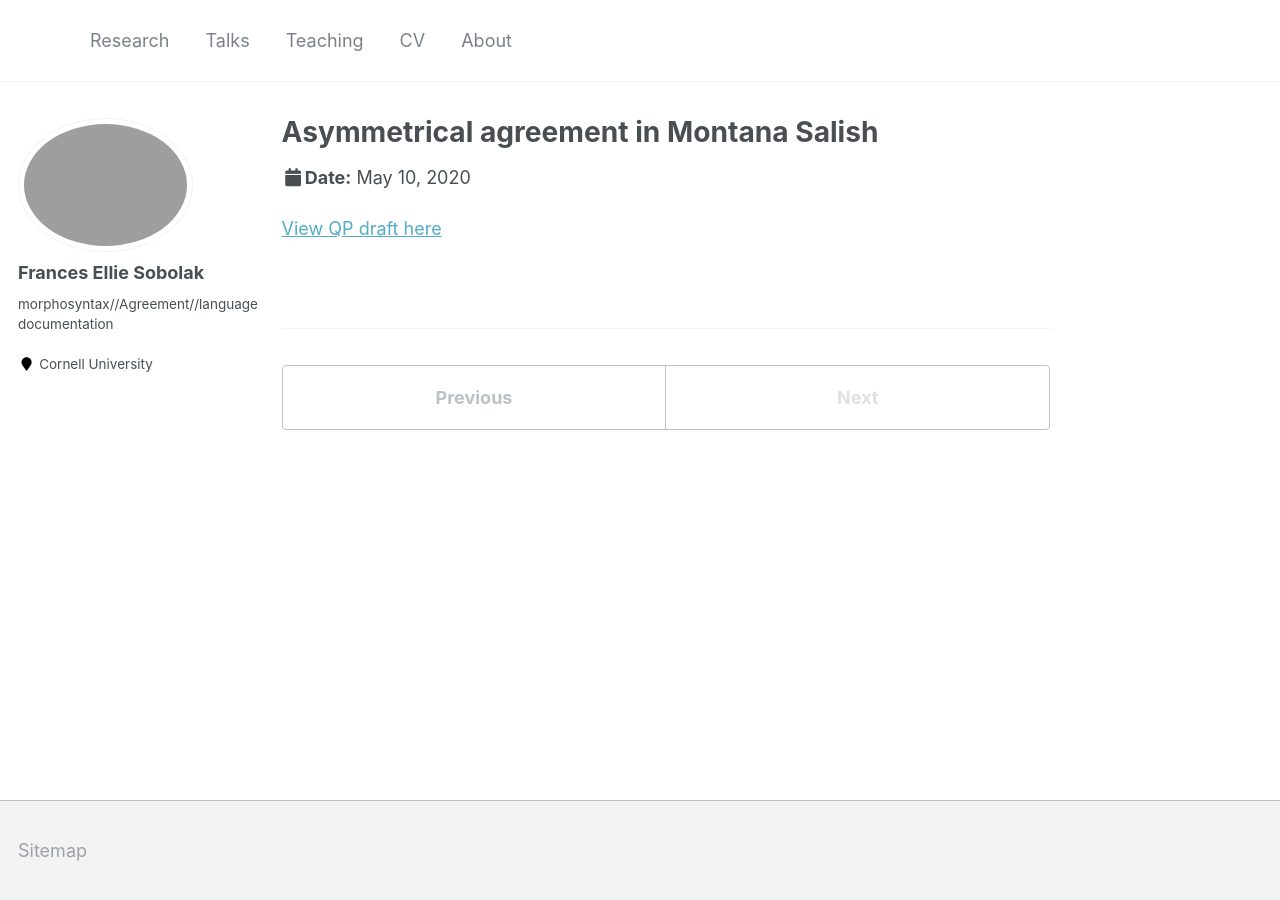
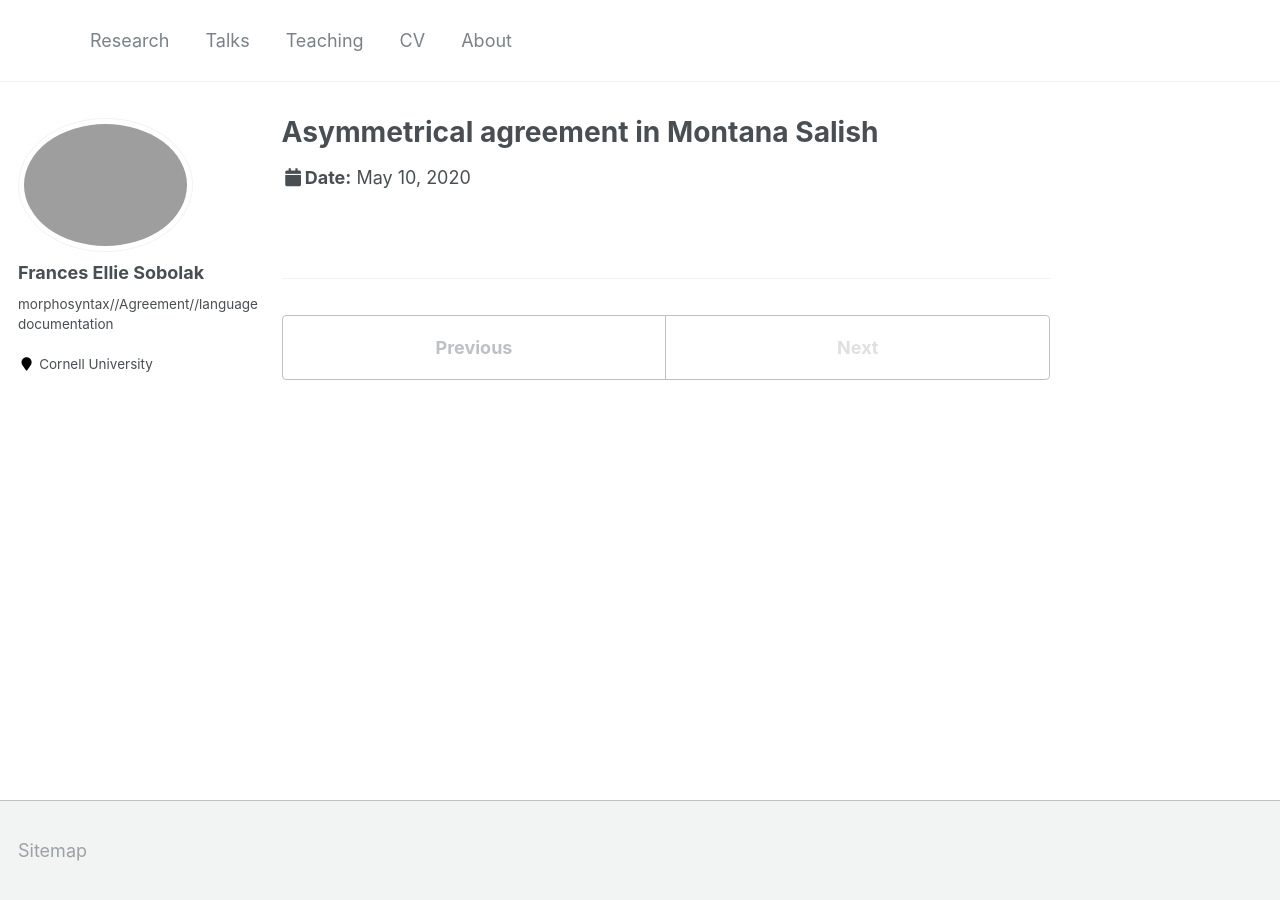
Before and after one commit to fesobolak/fesobolak.github.io, a Jekyll site: the page built from _talks/2013-03-01-tutorial-1.md, in a window 1280 px wide. Built offline with Jekyll 4.4.1, drawn with Linux system fonts in a browser that asks for light colours.

Commit message:
Update 2013-03-01-tutorial-1.md

```diff
--- a/_talks/2013-03-01-tutorial-1.md
+++ b/_talks/2013-03-01-tutorial-1.md
@@ -7,5 +7,3 @@ venue: "Department Qualifying Paper, Cornell University"
 date: 2020-05-10
 location: "Ithaca, New York"
 ---
-
-[View QP draft here](http://exampleurl.com)
```
